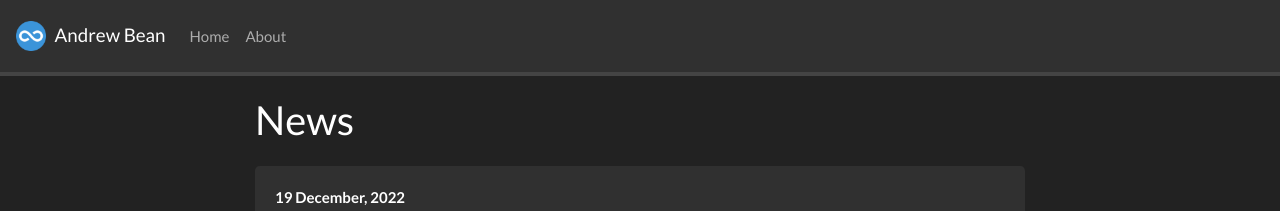
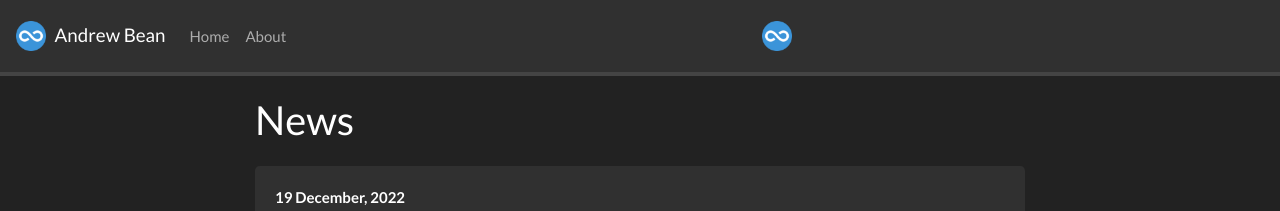
Before and after one commit to am-bean/old-website, a Jekyll site: the page built from _pages/allnews.md, in a window 1280 px wide. Shown: the top 211 px of the page. Built offline with Jekyll 4.4.1, drawn with Linux system fonts in a browser that asks for light colours; nearby versions of some CDN libraries; a style sheet for code colours, icons or effects is not loaded.

Commit message:
Update header.html

```diff
--- a/_includes/header.html
+++ b/_includes/header.html
@@ -25,4 +25,7 @@ height="0" width="0" style="display:none;visibility:hidden"></iframe></noscript>
           {% endfor %}
         </ul>
   </div>
+  <div class="collapse navbar-collapse nav-right">
+      <img src="{{ site.url }}{{ site.baseurl }}/favicon.ico" width="30" height="30" style="margin-right:5px" class="d-inline-block align-top" alt="">
+  </div>
 </nav>
```
